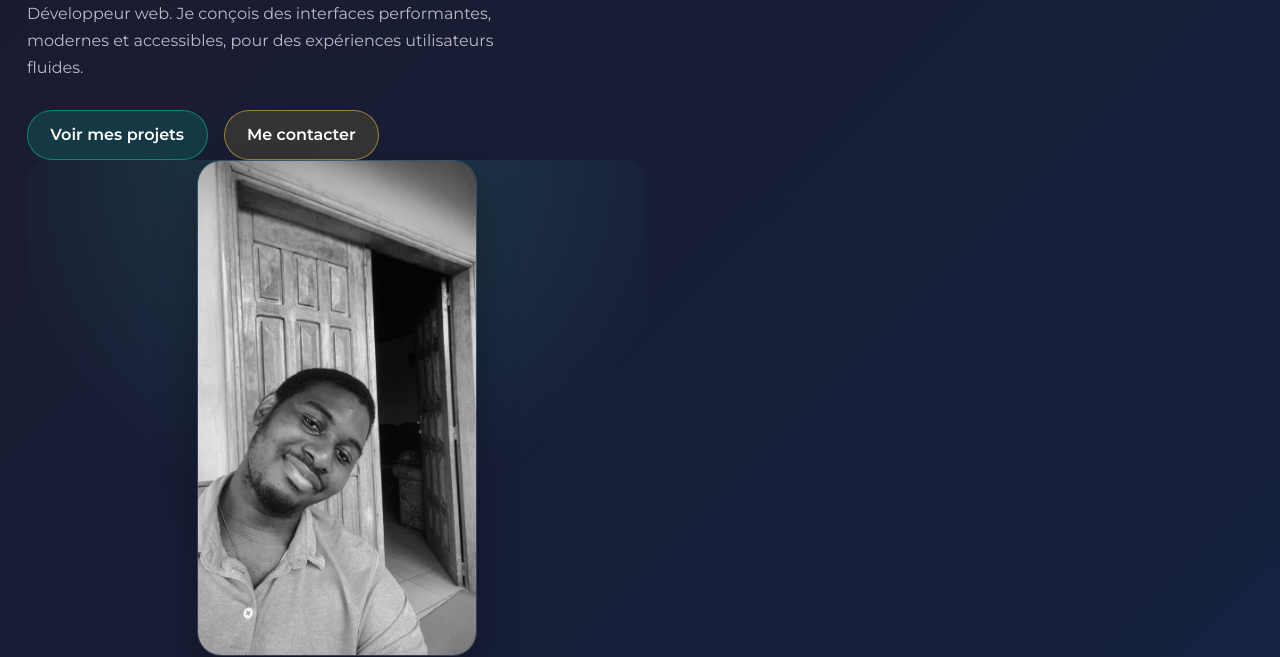
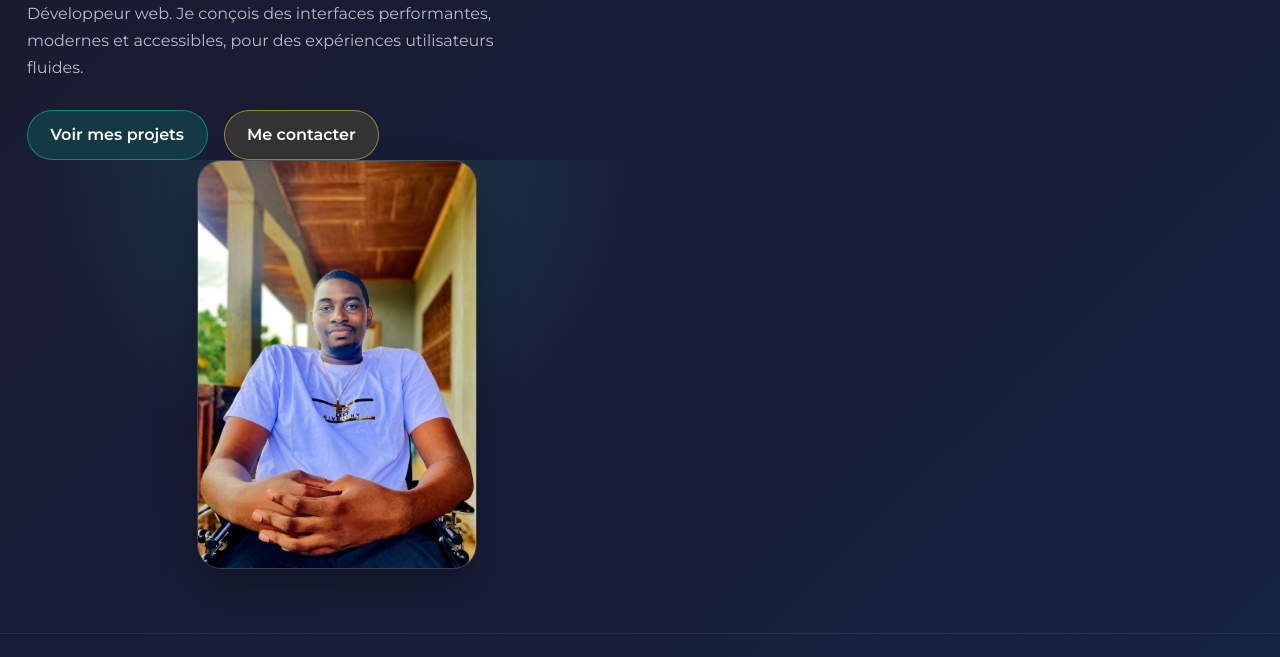
Before and after one commit to ntiechejulien20-code/portfolio, a plain HTML site: page index.html in a window 1280 px wide. Shown: the part 314-971 px from the top of the page. Drawn offline with Linux system fonts and the light colour scheme.

Commit message:
photo ajouter

```diff
--- a/index.html
+++ b/index.html
@@ -49,7 +49,7 @@
                 </div>
 
                 <div class="photo">
-                    <img src="image/IMG_4419.JPG" alt="Photo de Julien Ntieche" loading="lazy" class="scroll-animate">
+                    <img src="image/1774046300895~3.png" alt="Photo de Julien Ntieche" loading="lazy" class="scroll-animate">
                 </div>
             </div>
         </section>
```
Also changed, not shown: image/1774046300895~3.png (added).
